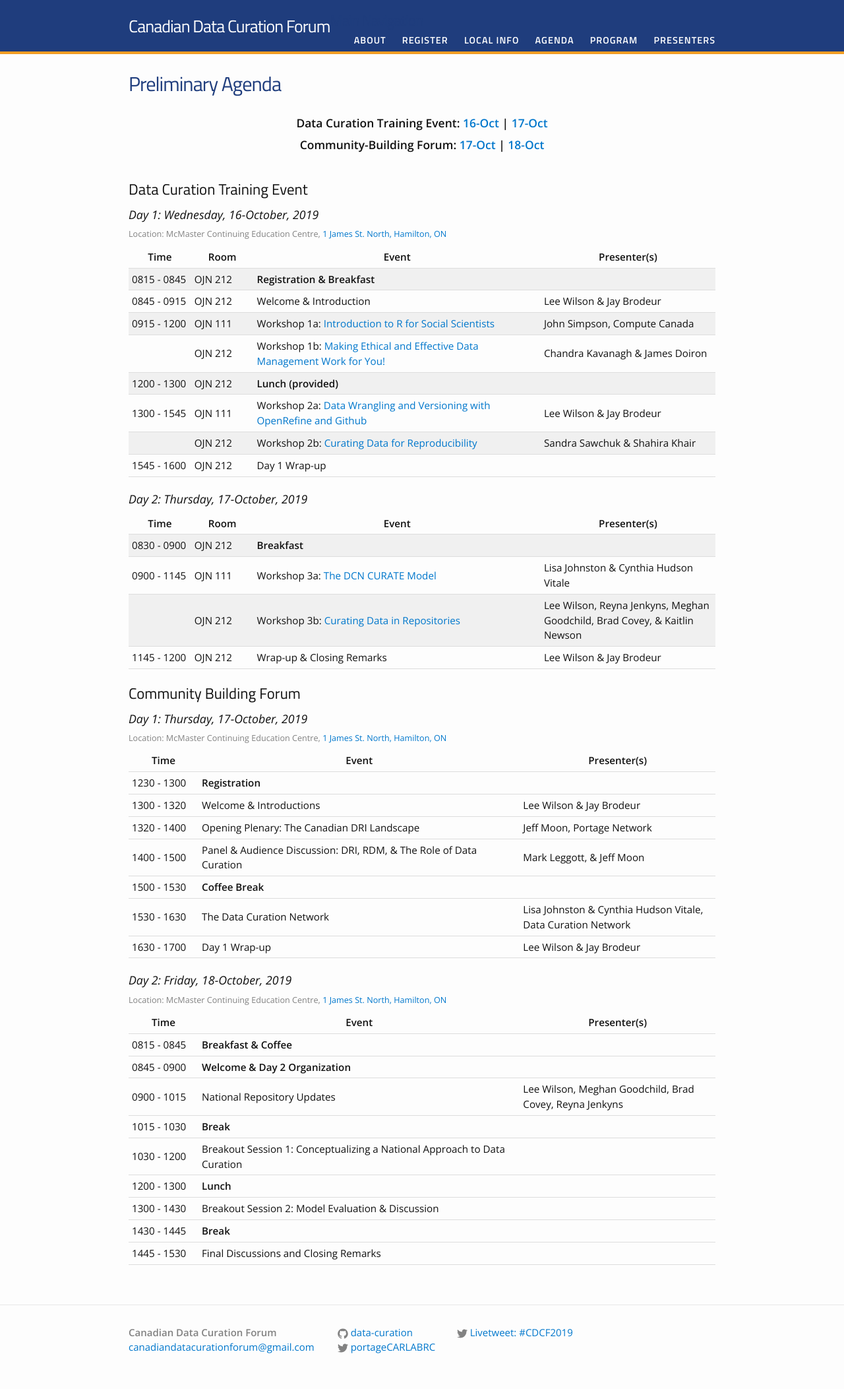
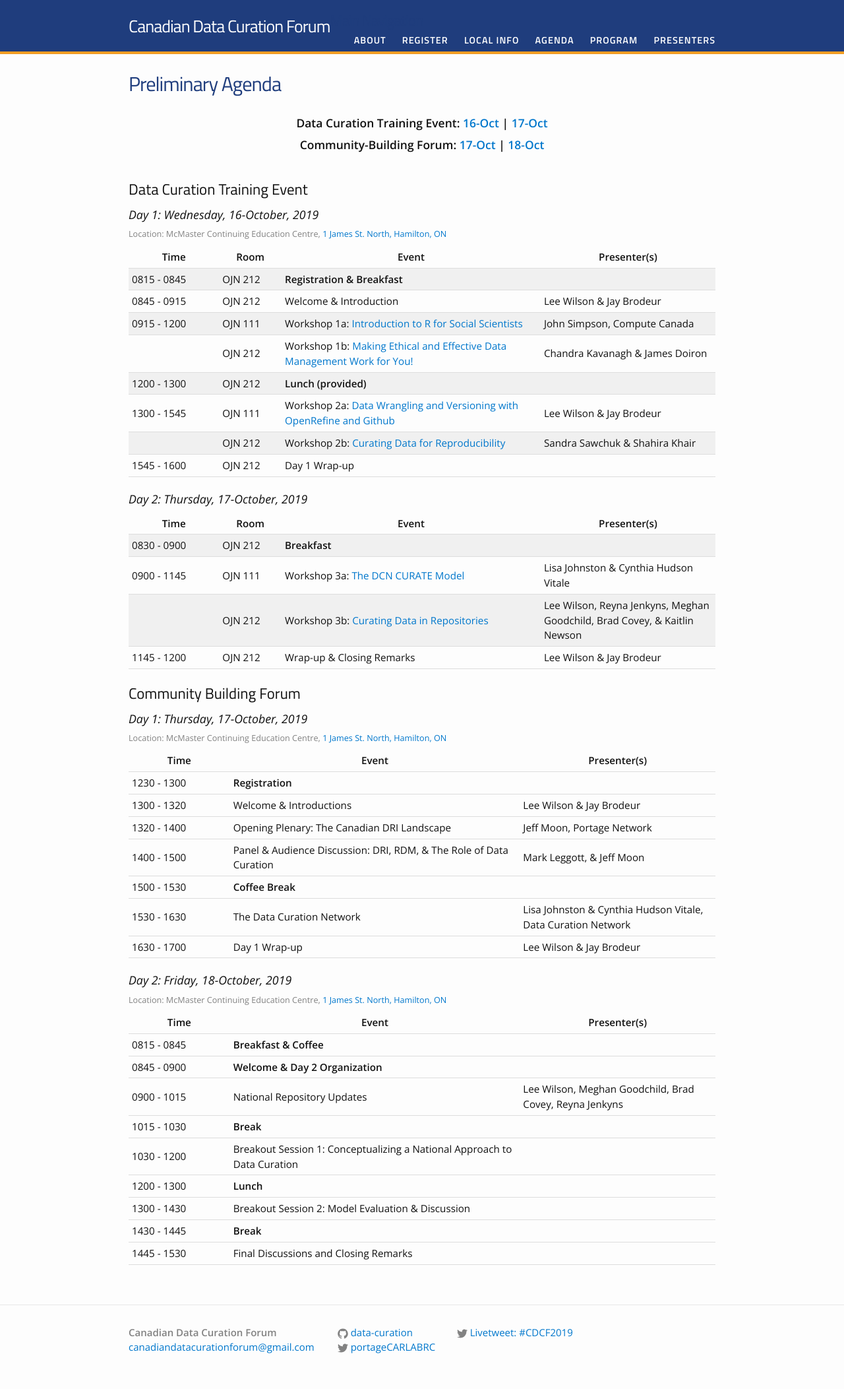
Before and after one commit to data-curation/data-curation.github.io, a Jekyll site: the page built from agenda.md, in a window 1280 px wide. Shown: the whole page at 66% size. Built offline with Jekyll 4.4.1, drawn with Linux system fonts in a browser that asks for light colours.

Commit message:
Update _base.scss

```diff
--- a/_sass/_base.scss
+++ b/_sass/_base.scss
@@ -99,7 +99,7 @@ th{
 }
 
 .time {
-  width: 10%;
+  width: 15%;
   text-align: center;
 }
 
@@ -109,7 +109,7 @@ th{
 }
 
 .session {
-  width: 50%;
+  width: 45%;
 }
 
 .name {
```
